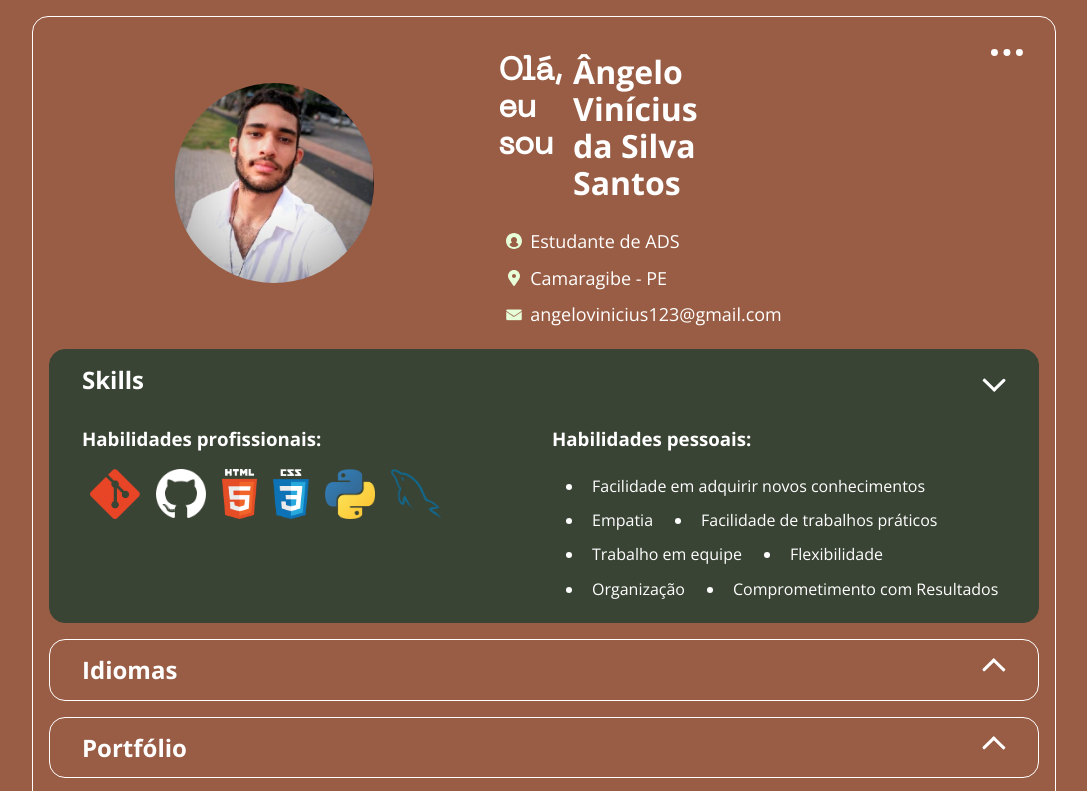
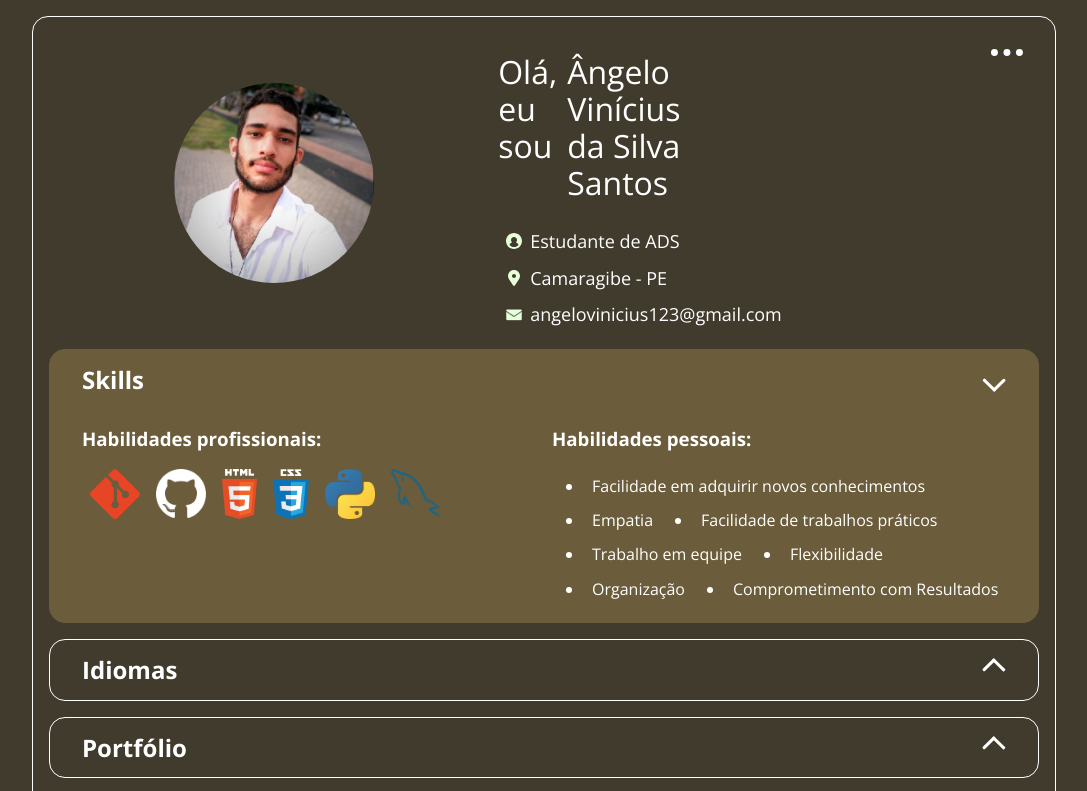
Before and after one commit to AngeloSant05/project-portfolio-html-css-js, a plain HTML site: page index.html in a window 1280 px wide. Both pictures are taken after a click on the button "Skills". Shown: the top 791 px of the page, without its empty margins (96-1183 px from the left). Drawn offline with nearby package versions, Linux system fonts and the light colour scheme.

Commit message:
Stylesheets modificados

```diff
--- a/assets/css/acordeon.css
+++ b/assets/css/acordeon.css
@@ -10,8 +10,8 @@
 
 .acordeon.open,
 .acordeon:hover {
-   background-color: #3A4435;
-   border-color: #3A4435;
+   background-color: #6B5C3B;
+   border-color: #6B5C3B;
 }
 
 .acordeon .trigger {
--- a/assets/css/footer.css
+++ b/assets/css/footer.css
@@ -2,7 +2,7 @@ footer {
    width: 100%;
    display: flex;
    flex-direction: row;
-   justify-content: flex-end;
+   justify-content: center;
    align-items: center;
    padding: 1rem;
 }
--- a/assets/css/global.css
+++ b/assets/css/global.css
@@ -6,7 +6,7 @@
 }
 
 html {
-   background-color:#995D45;
+   background-color:#413B2E;
 }
 
 body {
--- a/assets/css/header.css
+++ b/assets/css/header.css
@@ -1,8 +1,3 @@
-@font-face {
-   font-family: 'Neue Machina';
-   src: url('../font/neue-machina-regular.otf');
-}
-
 .header {
    display: flex;
    flex-direction: column;
@@ -31,7 +26,8 @@
 
 .header .title {
    display: flex;
-   font-family: 'Neue Machina';
+   font-family: 'Open Sans', sans-serif;
+   font-weight: lighter;
    text-align: center;
 }
 
```
